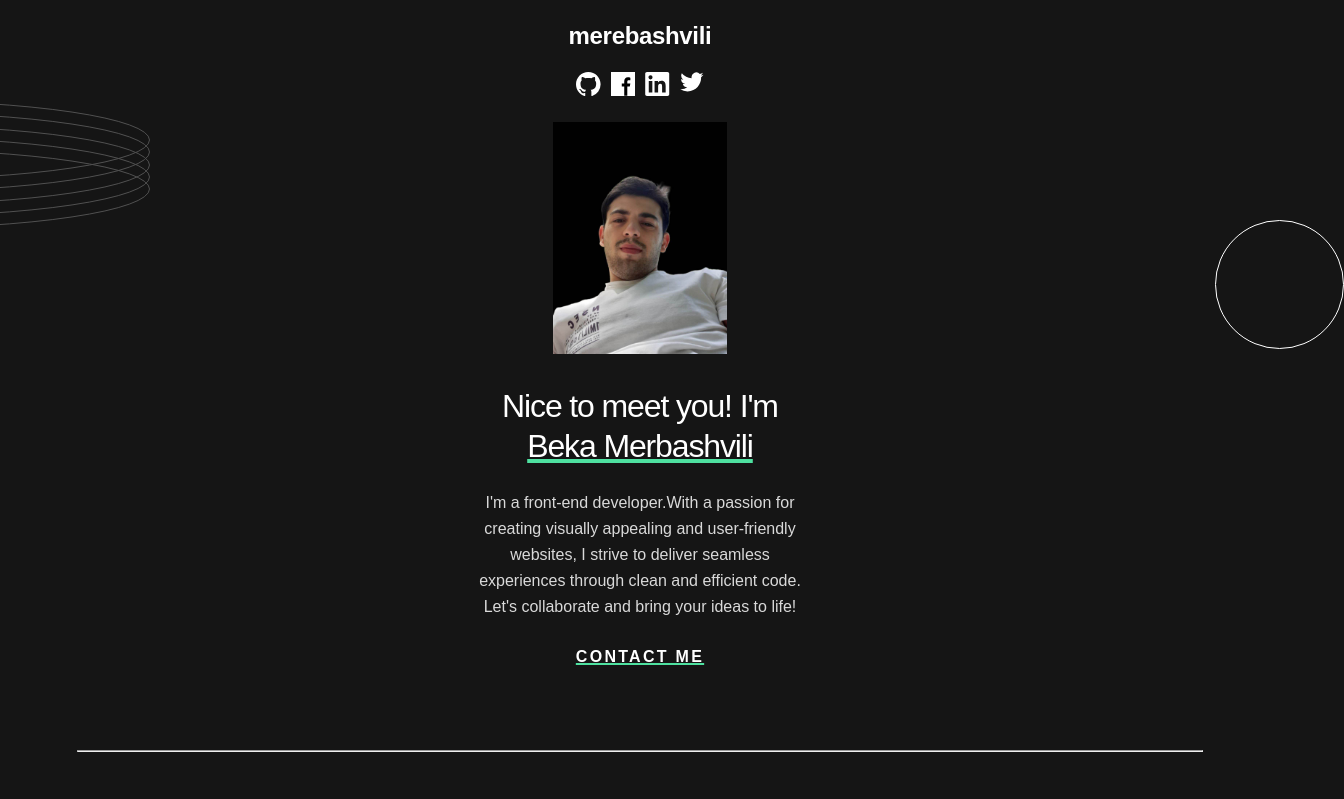
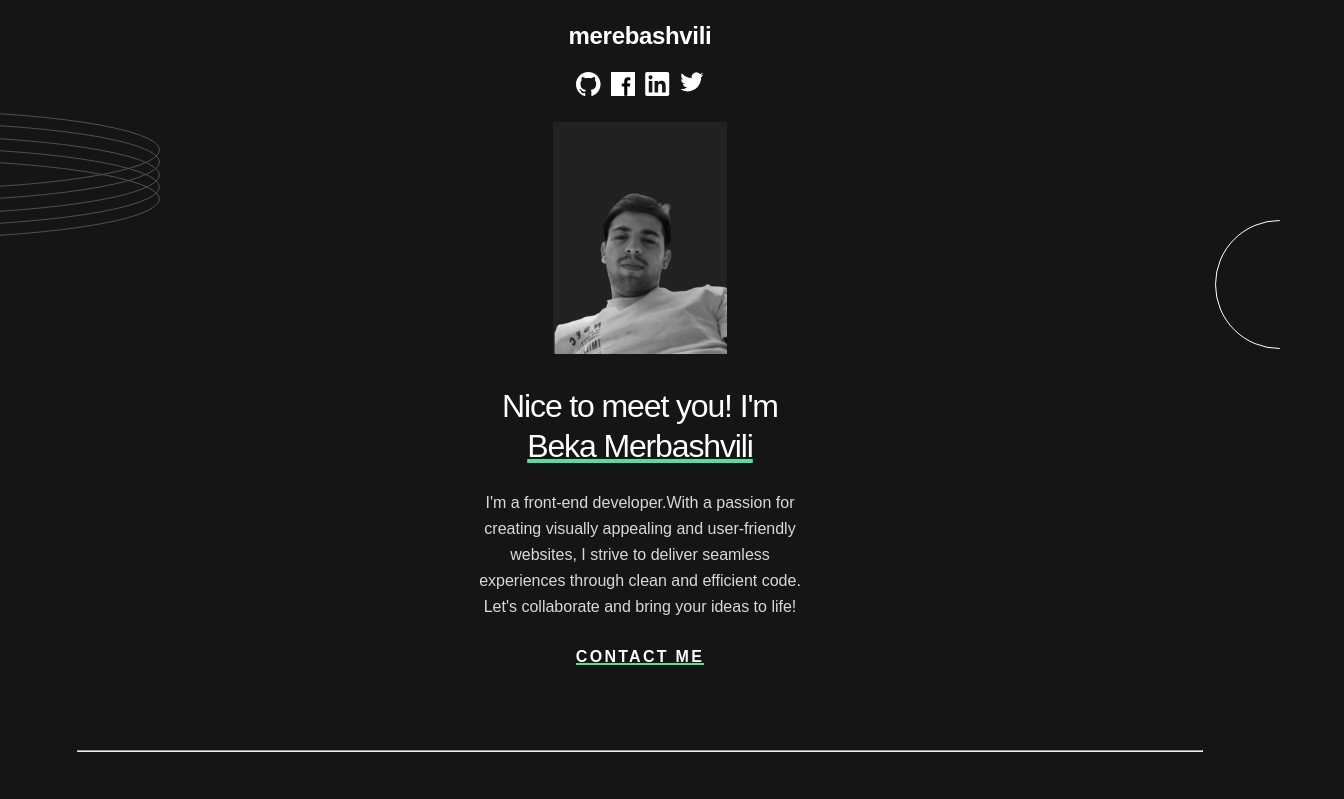
Before and after one commit to Beka-Merebashvili/portfolio, a React (Vite) app: page / in a window 1280 px wide. Shown: the top 799 px of the page, 1344 px wide, since content can reach past the window. Built offline with nearby package versions, Linux system fonts and the light colour scheme.

Commit message:
change my photo

```diff
--- a/src/components/AboutMe.tsx
+++ b/src/components/AboutMe.tsx
@@ -1,6 +1,6 @@
 import SocialMedia from "./SocialMedia";
 import styled from "styled-components";
-import myPhoto from "../assets/images/main-character.jpg";
+import myPhoto from "../assets/images/my-photo.jpg";
 import circle from "../assets/images/pattern-circle.svg"
 import pattern from "../assets/images/pattern-rings.svg"
 
@@ -32,6 +32,7 @@ const Container = styled.div`
   flex-direction: column;
   align-items: center;
   position: relative;
+  overflow: hidden;
   .imgBox {
     width: 174px;
     height: 240px;
@@ -77,7 +78,7 @@ const Container = styled.div`
   }
   .ring {
     position: absolute;
-    top: 100px;
-    left: -380px;
+    top: 110px;
+    left: -370px;
   }
 `;
```
Also changed, not shown: src/assets/images/my-photo.jpg (added).
